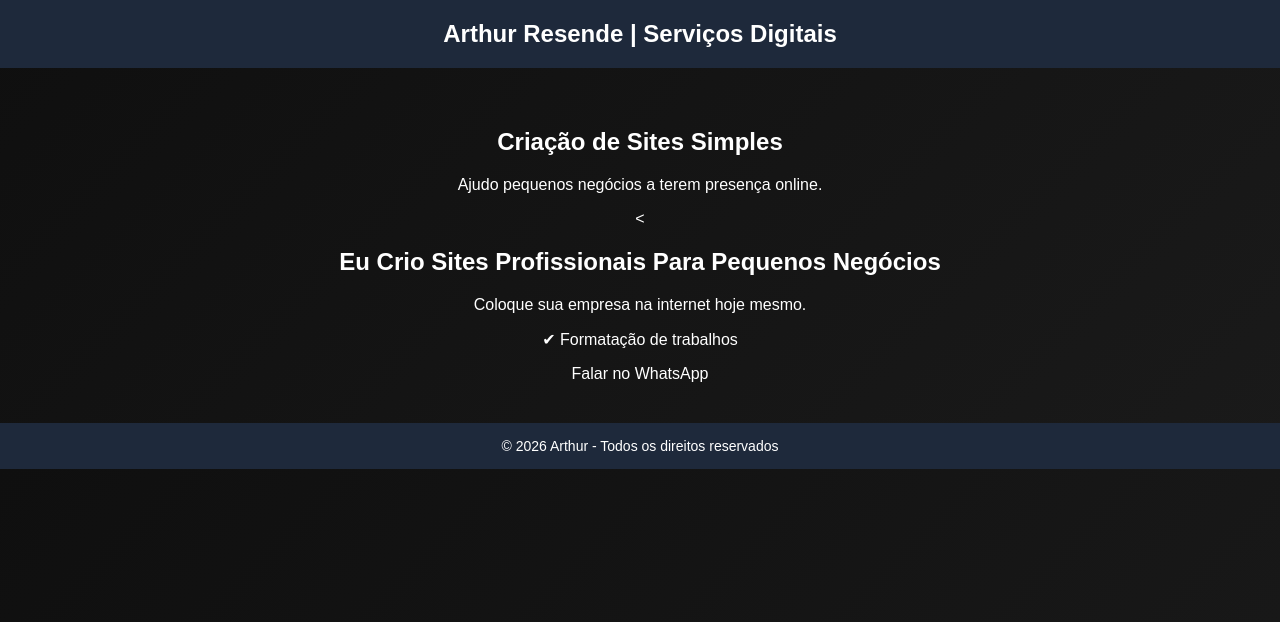
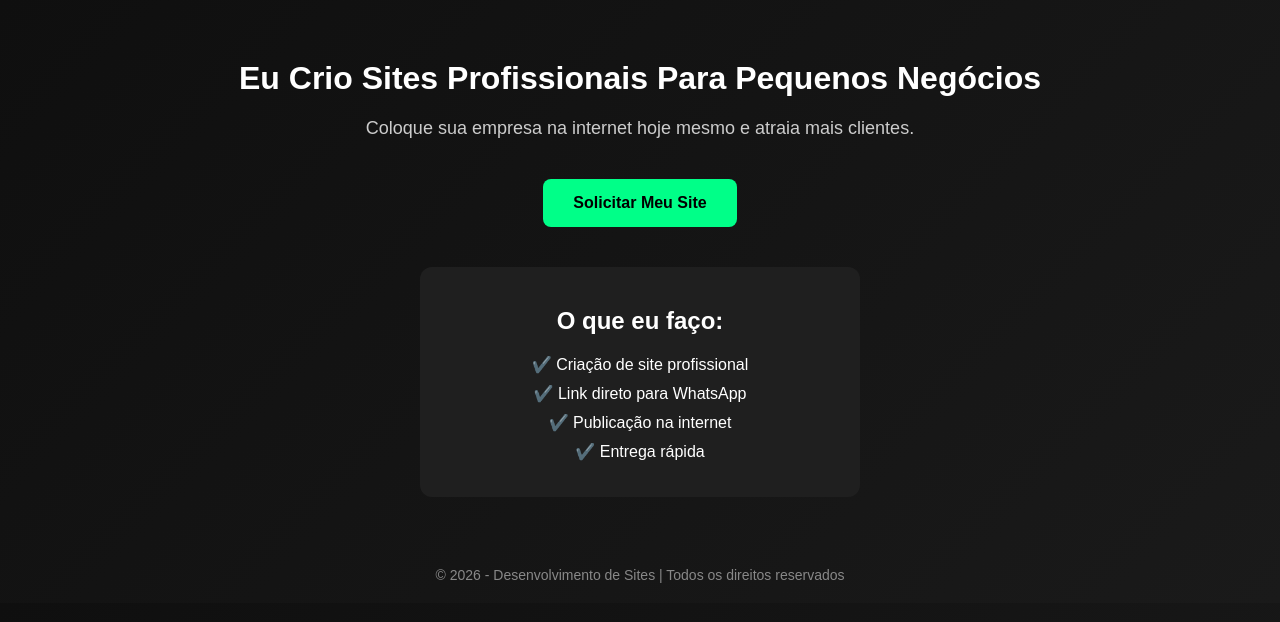
Before and after one commit to klaytonarthur22-spec/klaytonarthur22-spec, a plain HTML site: page index.html in a window 1280 px wide. Drawn offline with Linux system fonts and the light colour scheme.

Commit message:
Update index.html

```diff
--- a/index.html
+++ b/index.html
@@ -1,76 +1,94 @@
 <!DOCTYPE html>
-<html>
+<html lang="pt-br">
 <head>
-    <title>Arthur Resende - Serviços Digitais</title>
-    <style> body {
-  margin: 0;
-  font-family: Arial, sans-serif;
-  background: linear-gradient(135deg, #0f0f0f, #1a1a1a);
-  color: white;
-  text-align: center;
-}
+    <meta charset="UTF-8">
+    <meta name="viewport" content="width=device-width, initial-scale=1.0">
+    <title>Criação de Sites Profissionais</title>
+
+    <style>
         body {
-            background-color: #0f172a;
+            margin: 0;
+            font-family: Arial, sans-serif;
+            background: linear-gradient(135deg, #0f0f0f, #1a1a1a);
             color: white;
-            font-family: Arial, sans-serif;
-            margin: 0;
-            padding: 0;
             text-align: center;
         }
-        header {
-            background-color: #1e293b;
-            padding: 20px;
-            font-size: 24px;
+
+        h1 {
+            font-size: 32px;
+            margin-top: 60px;
+        }
+
+        p {
+            font-size: 18px;
+            color: #cccccc;
+            margin: 10px 20px;
+        }
+
+        .botao {
+            display: inline-block;
+            margin-top: 30px;
+            padding: 15px 30px;
+            background-color: #00ff88;
+            color: black;
             font-weight: bold;
-        }
-        section {
-            padding: 40px 20px;
-        }
-        .btn {
-            display: inline-block;
-            background-color: #22c55e;
-            color: black;
-            padding: 12px 20px;
             text-decoration: none;
             border-radius: 8px;
-            font-weight: bold;
-            margin-top: 20px;
+            transition: 0.3s;
         }
-        .btn:hover {
-            background-color: #16a34a;
+
+        .botao:hover {
+            background-color: #00cc6a;
+            transform: scale(1.05);
         }
+
+        .card {
+            margin: 40px auto;
+            padding: 20px;
+            width: 80%;
+            max-width: 400px;
+            background-color: #1f1f1f;
+            border-radius: 12px;
+        }
+
+        ul {
+            list-style: none;
+            padding: 0;
+        }
+
+        li {
+            margin: 10px 0;
+        }
+
         footer {
-            background-color: #1e293b;
-            padding: 15px;
+            margin-top: 50px;
+            padding: 20px;
             font-size: 14px;
+            color: #888;
         }
     </style>
 </head>
+
 <body>
 
-<header>
-    Arthur Resende | Serviços Digitais
-</header>
+    <h1>Eu Crio Sites Profissionais Para Pequenos Negócios</h1>
+    <p>Coloque sua empresa na internet hoje mesmo e atraia mais clientes.</p>
 
-<section>
-    <h1>Criação de Sites Simples</h1>
-    <p>Ajudo pequenos negócios a terem presença online.</p>
+    <a href="https://klaytonarthur22-spec.github.io/klaytonarthur22-spec/" class="botao">Solicitar Meu Site</a>
 
-    <<h1>Eu Crio Sites Profissionais Para Pequenos Negócios</h1>
-<p>Coloque sua empresa na internet hoje mesmo.</p
-       ✔ Digitação<br>
-       ✔ Formatação de trabalhos</p>
+    <div class="card">
+        <h2>O que eu faço:</h2>
+        <ul>
+            <li>✔️ Criação de site profissional</li>
+            <li>✔️ Link direto para WhatsApp</li>
+            <li>✔️ Publicação na internet</li>
+            <li>✔️ Entrega rápida</li>
+        </ul>
+    </div>
 
-    <!-- BOTÃO WHATSAPP -->
-    <a class= href="https://wa.me/5531996184788?text=Olá%20vi%20seu%20site%20e%20quero%20um%20orçamento" target="_blank">
-Falar no WhatsApp
-</a>
-    </a>
-</section>
-
-<footer>
-    © 2026 Arthur - Todos os direitos reservados
-</footer>
+    <footer>
+        © 2026 - Desenvolvimento de Sites | Todos os direitos reservados
+    </footer>
 
 </body>
 </html>
```
